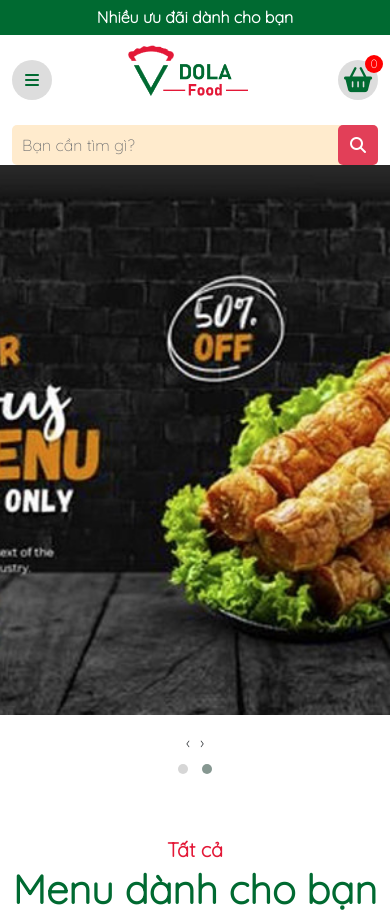
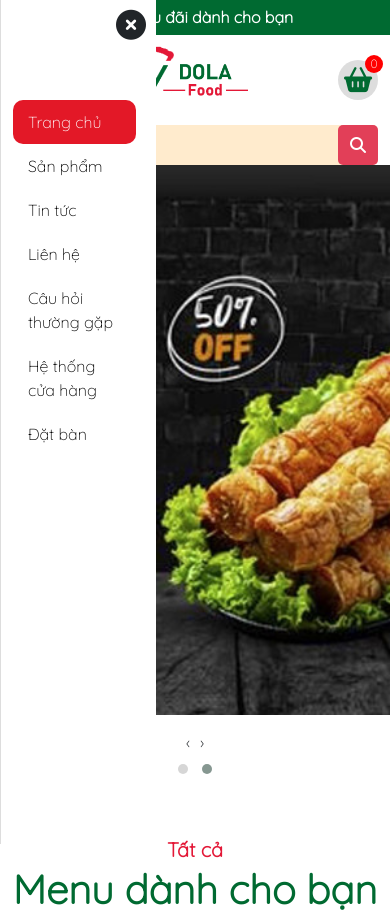
Before and after one commit to AN23702/Boostrap-Web39, a plain HTML site: page BUOI 1/index.html in a window 390 px wide. Shown: the top 916 px of the page. Drawn offline with Linux system fonts and the light colour scheme.

Commit message:
16:46 04/06/24

```diff
--- a/BUOI 1/assets/css/styles.css
+++ b/BUOI 1/assets/css/styles.css
@@ -338,13 +338,20 @@ html {
     margin-bottom: 30px;
 }
 
-.mobile-icon{
+.mobile-icon {
     display: none;
 }
 
 .header-bottom-mobile .search{
     display: none;
 }
+
+.close-mobile {
+    display: none;
+}
+
+
+
 /*Responsive cua giao dien pc, may chieu, may in*/
 
 /* desktop */
@@ -364,7 +371,7 @@ html {
 
 /* tablet */
 @media screen and (max-width: 991px) {
-    .search ,.shipping, .regiters ,.ic-usc li:first-child, .header-bottom {
+    .search ,.shipping, .regiters ,.ic-usc li:first-child{
         display: none;
     }
 
@@ -397,6 +404,43 @@ html {
         width: 100%;
     }
 
+    .header-bottom {
+        width: 40%;
+        height: 100%;
+        position: fixed;
+        top: 0;
+        z-index: 999999;
+        background-color: white;
+        border-left: 1px solid #ddd;
+    }
+
+    .header-bottom .menu-main{
+        display: block;
+        height: auto;
+        padding-top: 100px;
+    }
+
+    .header-bottom .menu-main li a{
+        color: black;
+        display: block;
+        width: 100%;
+    }
+
+    .header-bottom .menu-main .active a{
+        color: white;
+
+    }
+
+    .close-mobile{
+        display: block;
+        position: absolute;
+        top: 10px;
+        right: 10px;
+    }
+
+    .close-mobile i{
+        font-size: 30px;
+    }
 }
 
 @media screen and (max-width: 768px) {
--- a/BUOI 1/index.html
+++ b/BUOI 1/index.html
@@ -91,6 +91,9 @@
         <div class="container">
             <div class="row">
                 <div class="col-12 col-sm-12 col-md-12">
+                    <div class="close-mobile">
+                        <i class="fa-solid fa-circle-xmark"></i>
+                    </div>
                     <ul class="menu-main">
                         <li class="active">
                             <a href="#">Trang chủ</a>
```
